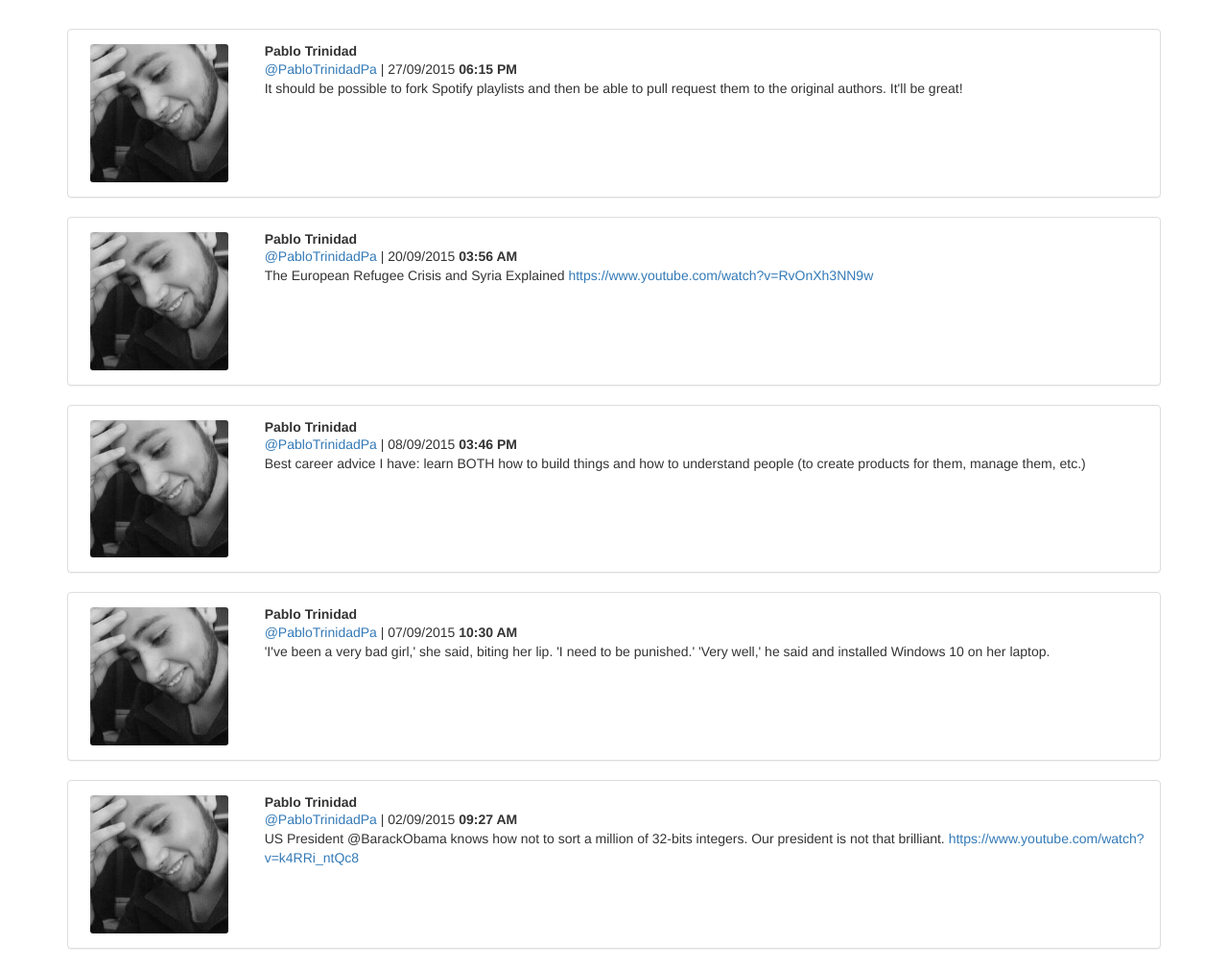
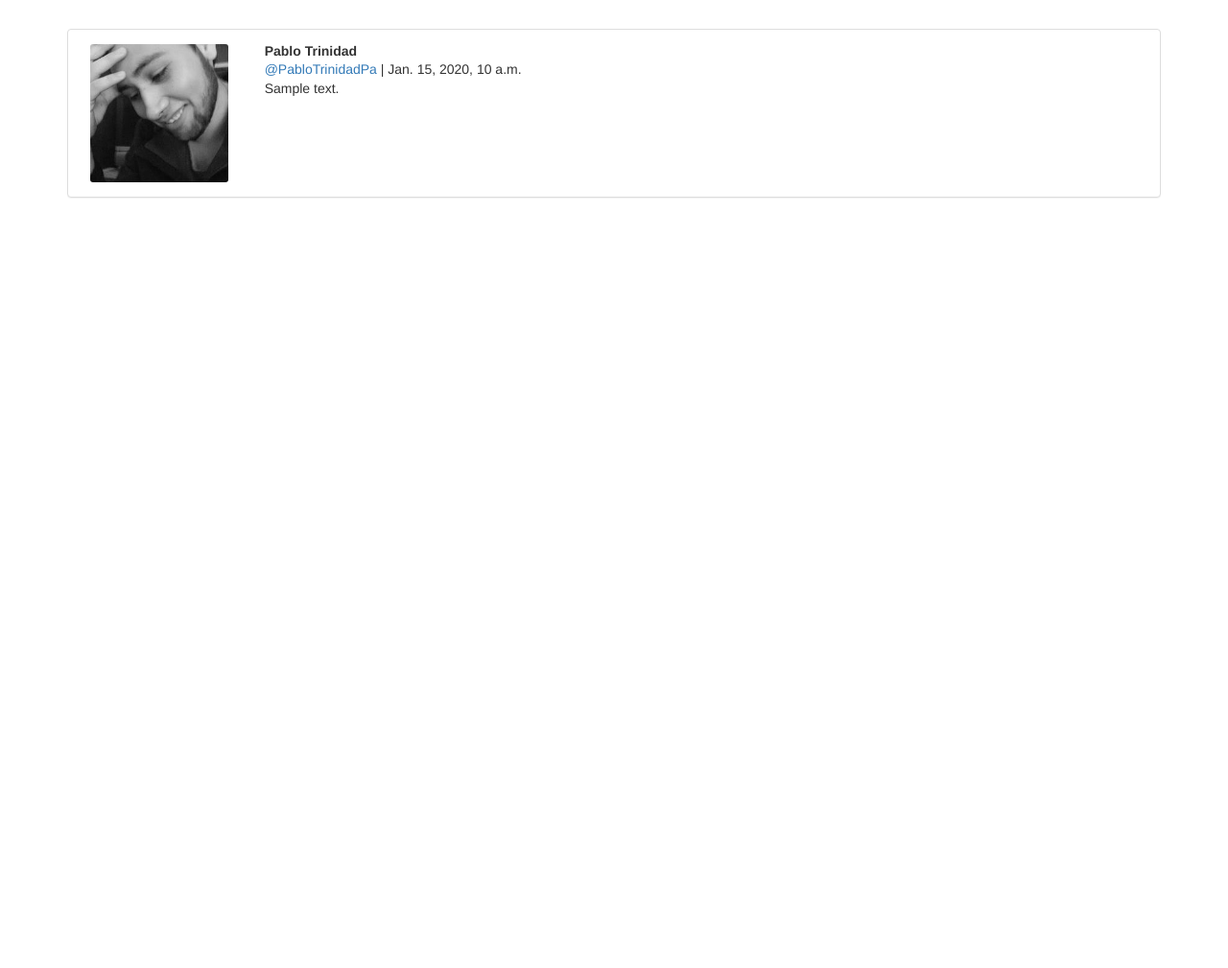
Before and after one commit to comunidad-devf/IntroToDjango, a Django app: template templates/index.html in a window 1280 px wide. Shown: the part 296-1305 px from the top of the page at 96% size. After the commit the page ends 502 px from the top, so only its background shows below. Run offline with Django 3.2, Linux system fonts and the light colour scheme; the template is opened without the code that fills it: values that come from a table or form of the project are taken from there, others are empty; tables that the repository leaves empty hold one stand-in row (values such as "Sample post"); parts of the project's set-up code (start-up, migrations or seed data) failed here and were passed over; some libraries are stand-ins or nearby versions.

Commit message:
View and Template logic

```diff
--- a/templates/index.html
+++ b/templates/index.html
@@ -19,6 +19,7 @@
             </p>
         </header>
         <section>
+            {% for tweet in tweets %}
                 <article class="panel panel-default">
                     <div class="panel-body">
                         <div class="row">
@@ -28,92 +29,16 @@
                             <div class="col-lg-10 col-md-10 col-sm-10 col-xs-10">
                                 <h2>Pablo Trinidad</h2>
                                 <p class="no-margin">
-                                <a href="/">@PabloTrinidadPa</a> |
-                                27/09/2015 <span class="bolder" >06:15 PM</span>
+                                    <a href="/">@PabloTrinidadPa</a> | {{ tweet.created }}
                                 </p>
                                 <p class="no-margin">
-                                It should be possible to fork Spotify playlists and then be able to pull request them to the original authors. It'll be great!
+                                    {{ tweet.text }}
                                 </p>
                             </div>
                         </div>
                     </div>
                 </article>
-            <article class="panel panel-default">
-                <div class="panel-body">
-                    <div class="row">
-                        <div class="col-lg-2 col-md-2 col-sm-2 col-xs-2">
-                            <img src="{% static "img/me.jpg" %}" />
-                        </div>
-                        <div class="col-lg-10 col-md-10 col-sm-10 col-xs-10">
-                            <h2>Pablo Trinidad</h2>
-                            <p class="no-margin">
-                                <a href="/">@PabloTrinidadPa</a> |
-                                20/09/2015 <span class="bolder" >03:56 AM</span>
-                            </p>
-                            <p class="no-margin">
-                                The European Refugee Crisis and Syria Explained <a href="https://www.youtube.com/watch?v=RvOnXh3NN9w">https://www.youtube.com/watch?v=RvOnXh3NN9w</a>
-                            </p>
-                        </div>
-                    </div>
-                </div>
-            </article>
-            <article class="panel panel-default">
-                <div class="panel-body">
-                    <div class="row">
-                        <div class="col-lg-2 col-md-2 col-sm-2 col-xs-2">
-                            <img src="{% static "img/me.jpg" %}" />
-                        </div>
-                        <div class="col-lg-10 col-md-10 col-sm-10 col-xs-10">
-                            <h2>Pablo Trinidad</h2>
-                            <p class="no-margin">
-                                <a href="/">@PabloTrinidadPa</a> |
-                                08/09/2015 <span class="bolder" >03:46 PM</span>
-                            </p>
-                            <p class="no-margin">
-                                Best career advice I have: learn BOTH how to build things and how to understand people (to create products for them, manage them, etc.)
-                            </p>
-                        </div>
-                    </div>
-                </div>
-            </article>
-            <article class="panel panel-default">
-                <div class="panel-body">
-                    <div class="row">
-                        <div class="col-lg-2 col-md-2 col-sm-2 col-xs-2">
-                            <img src="{% static "img/me.jpg" %}" />
-                        </div>
-                        <div class="col-lg-10 col-md-10 col-sm-10 col-xs-10">
-                            <h2>Pablo Trinidad</h2>
-                            <p class="no-margin">
-                                <a href="/">@PabloTrinidadPa</a> |
-                                07/09/2015 <span class="bolder" >10:30 AM</span>
-                            </p>
-                            <p class="no-margin">
-                                'I've been a very bad girl,' she said, biting her lip. 'I need to be punished.' 'Very well,' he said and installed Windows 10 on her laptop.
-                            </p>
-                        </div>
-                    </div>
-                </div>
-            </article>
-            <article class="panel panel-default">
-                <div class="panel-body">
-                    <div class="row">
-                        <div class="col-lg-2 col-md-2 col-sm-2 col-xs-2">
-                            <img src="{% static "img/me.jpg" %}" />
-                        </div>
-                        <div class="col-lg-10 col-md-10 col-sm-10 col-xs-10">
-                            <h2>Pablo Trinidad</h2>
-                            <p class="no-margin">
-                                <a href="/">@PabloTrinidadPa</a> |
-                                02/09/2015 <span class="bolder" >09:27 AM</span>
-                            </p>
-                            <p class="no-margin">
-                                US President @BarackObama knows how not to sort a million of 32-bits integers. Our president is not that brilliant. <a href="https://www.youtube.com/watch?v=k4RRi_ntQc8">https://www.youtube.com/watch?v=k4RRi_ntQc8</a>
-                            </p>
-                        </div>
-                    </div>
-                </div>
-            </article>
+            {% endfor %}
         </section>
     </div>
 </body>
--- a/tweets/views.py
+++ b/tweets/views.py
@@ -1,9 +1,12 @@
 """Tweets views."""
 
 from django.shortcuts import render
+from models import Tweet
 
 
 def home(request):
     """Home View for / URL."""
-    context = {}
+    context = {
+        'tweets': Tweet.objects.all()
+    }
     return render(request, 'index.html', context)
```
Lines whose indentation alone changed are shown as unchanged.
